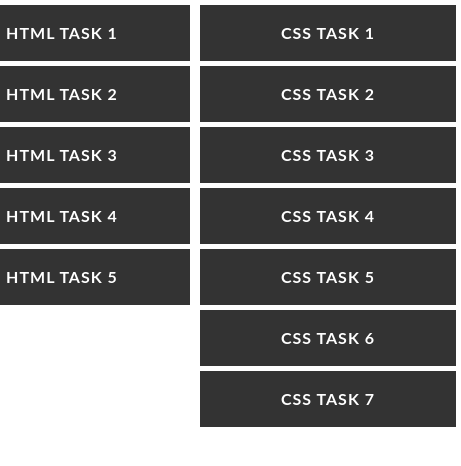
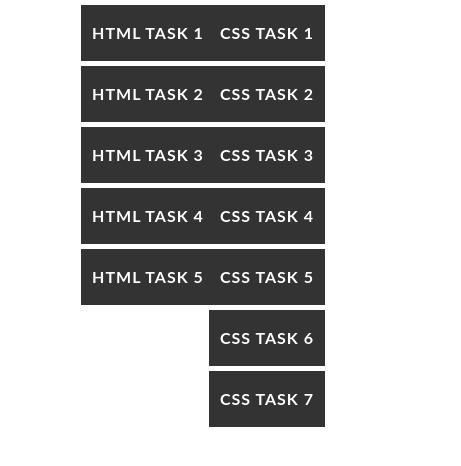
Before and after one commit to UtkarshGupta17/MERN_course_tasks, a plain HTML site: page index.html in a window 390 px wide. Shown: the whole page, 461 px wide, since content can reach past the window. Drawn offline with Linux system fonts and the light colour scheme.

Commit message:
Update index.html

```diff
--- a/index.html
+++ b/index.html
@@ -67,6 +67,20 @@
             border: 3px solid #2ecc71;
             right: -25%;
         }
+        @media (max-width: 768px) {
+            .column {
+                flex-direction: column;
+                align-items: center;
+            }
+
+            .column a {
+                width: 100%;
+            }
+
+            .icon {
+                display: none;
+            }
+        }
     </style>
 </head>
 <body>
```
